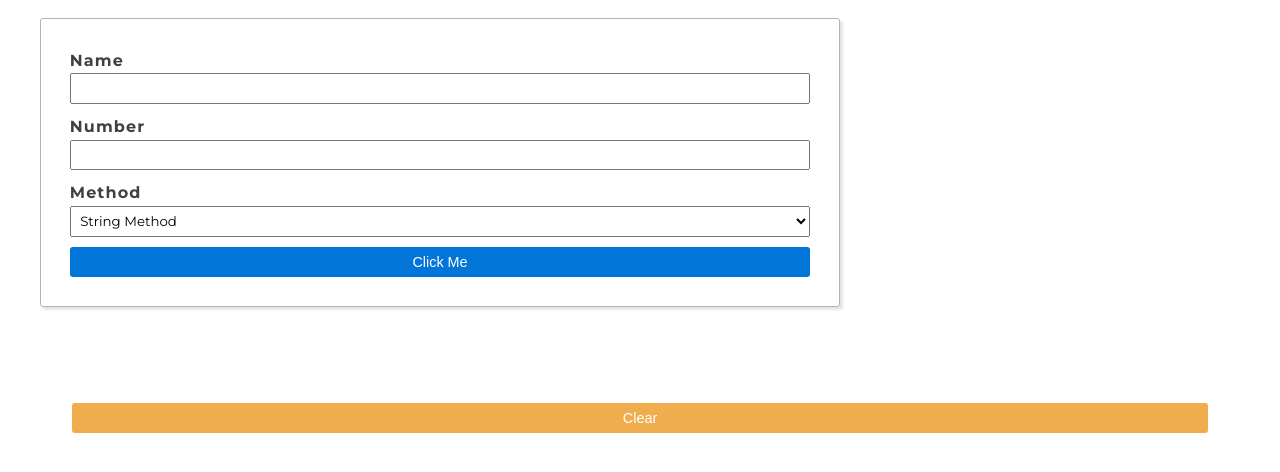
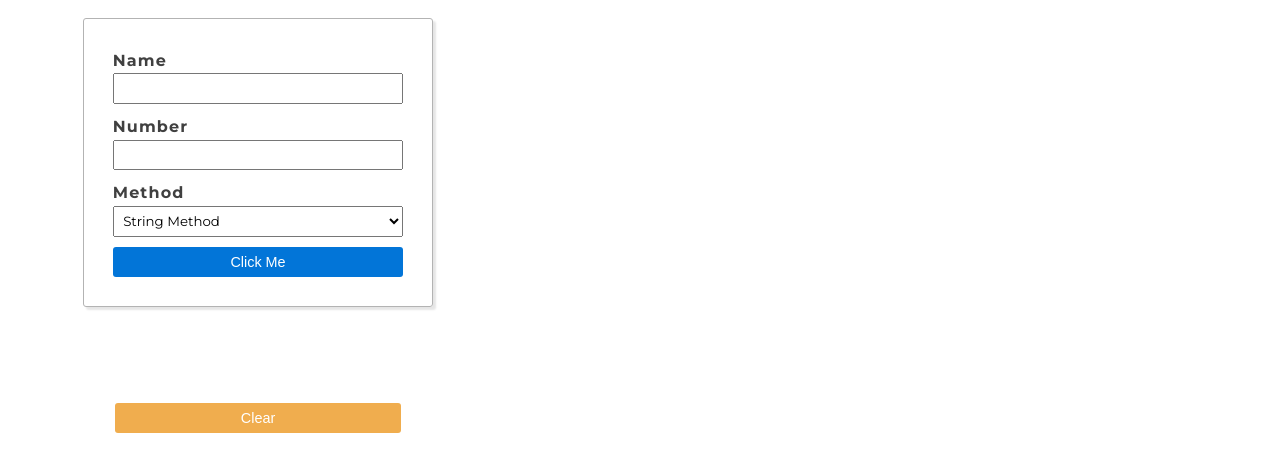
Before and after one commit to KamonLeigh/web-app-worker, a website built with Parcel: page index.html in a window 1280 px wide. Shown: the part 76-548 px from the top of the page. Built offline with nearby package versions, Linux system fonts and the light colour scheme.

Commit message:
add media query for container to css and change position of h1

```diff
--- a/style.css
+++ b/style.css
@@ -50,14 +50,27 @@ h1 {
     grid-column: 2;
     justify-self: center;
 }
+
+@media(min-width: 600px) {
+    h1 {
+        grid-column: 2 / -2;
+    }
+}
+
+
 .container {
     margin: 0 auto;
     display: grid;
-    grid-template-columns: minmax(1em, 40px) 1fr  minmax(1em, 40px);
+    grid-template-columns: minmax(1em, 1fr) minmax(0, 500px)  minmax(1em, 1fr);
 }
 
 
-
+@media(min-width: 600px) {
+    .container {
+        grid-template-columns:minmax(1em, 1fr) repeat(3, minmax(150px, 350px)) minmax(1em, 1fr);
+        column-gap: 2em;
+    }
+}
 
 form {
     display: grid;
```
